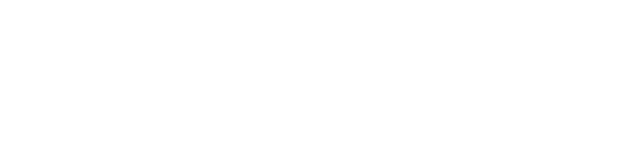
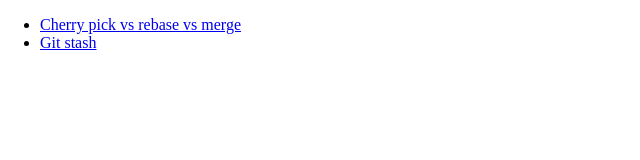
Before and after one commit to DmitriyBabii/markup, a plain HTML site: page lesson 9/index.html in a window 1280 px wide. Shown: the whole page, without its empty margins (0-640 px from the left). Drawn offline with Linux system fonts and the light colour scheme.

Commit message:
add main and style

```diff
--- a/lesson 9/index.html
+++ b/lesson 9/index.html
@@ -1,11 +1,31 @@
 <!DOCTYPE html>
 <html lang="en">
+
 <head>
     <meta charset="UTF-8">
     <meta name="viewport" content="width=device-width, initial-scale=1.0">
     <title>Lesson 9</title>
+    <style>
+        body{
+            margin: 0;
+            padding: 0;
+        }
+    </style>
 </head>
+
 <body>
+    <main>
+        <ul>
+            <li>
+                <a href="https://www.codeproject.com/Tips/5260897/Advanced-GIT-Tutorial-Cherry-Pick-vs-Rebase-vs-Mer">
+                    Cherry pick vs rebase vs merge
+                </a>
+            </li>
+            <li>
+                <a href="https://www.atlassian.com/ru/git/tutorials/saving-changes/git-stash">Git stash</a>
+            </li>
+        </ul>
+    </main>
+</body>
 
-</body>
 </html>
```
